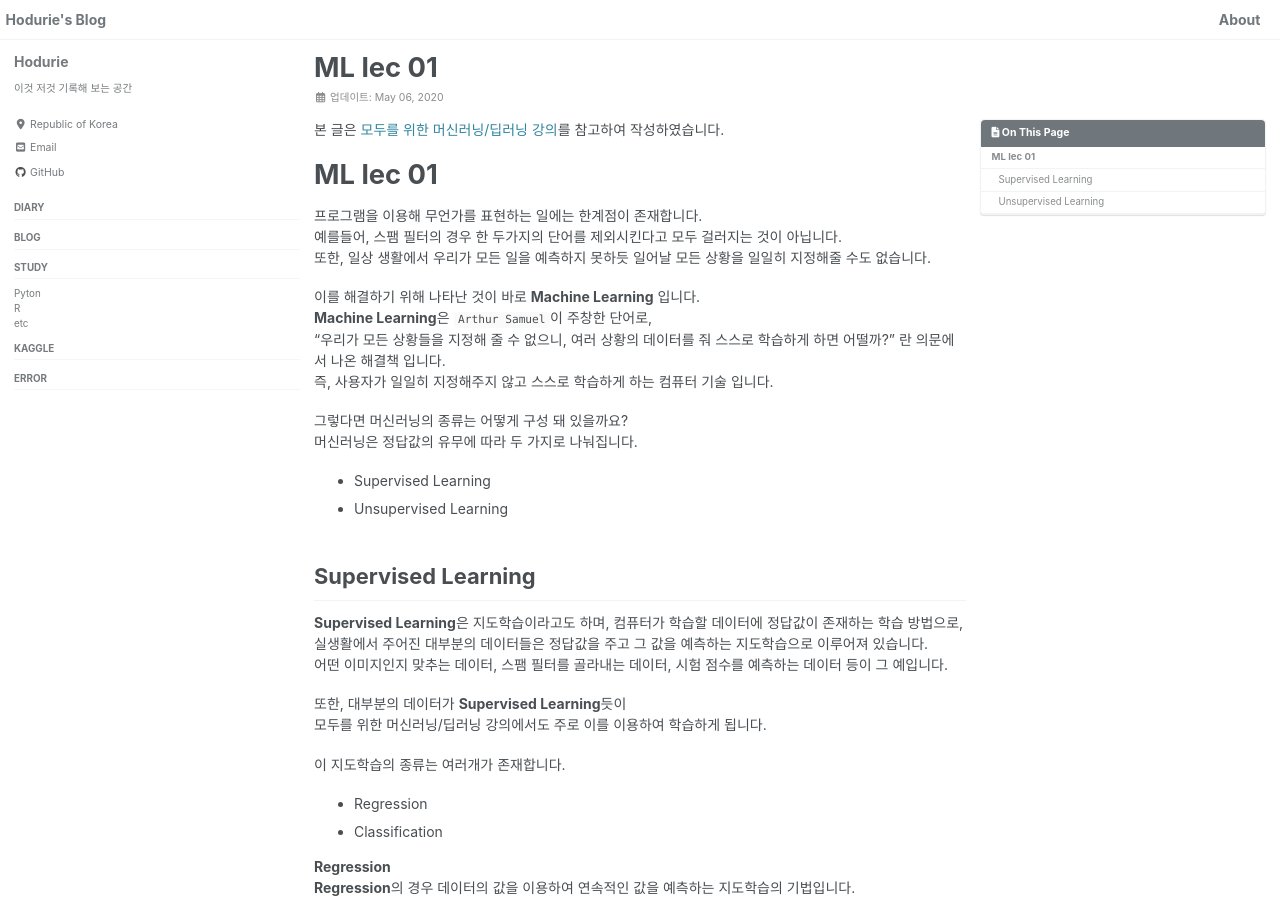
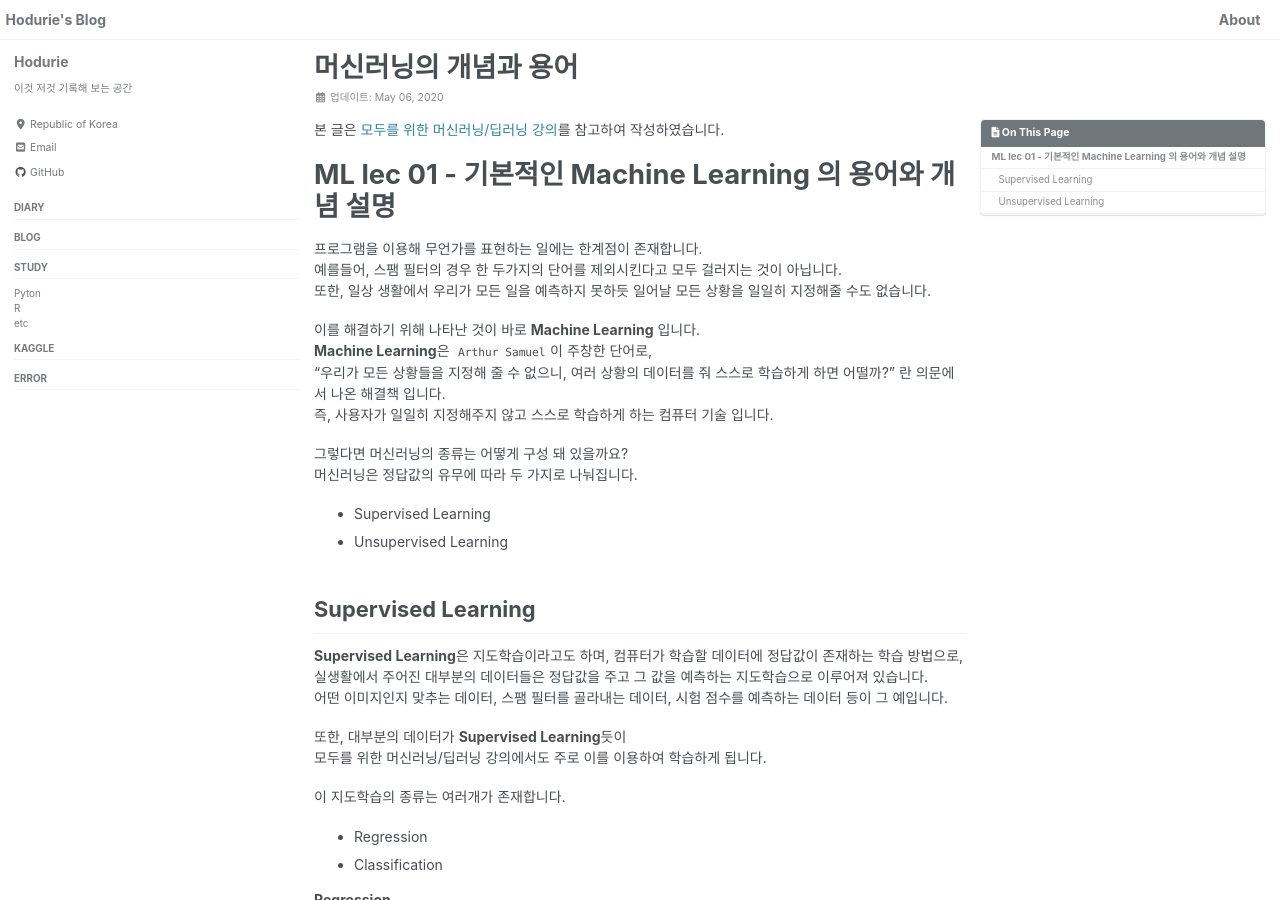
Before and after one commit to hodurie/hodurie.github.io, a Jekyll site: the page built from _posts/2020-05-06-ML-Lec-01.md, in a window 1280 px wide and 900 px high. Built offline with Jekyll 4.4.1, drawn with Linux system fonts in a browser that asks for light colours; nearby versions of some CDN libraries; comment, search, counter and statistics services are not loaded.

Commit message:
[AI] ML lec 01

```diff
--- a/_posts/2020-05-06-ML_Lec01.md
+++ b/_posts/2020-05-06-ML-Lec-01.md
@@ -1,5 +1,5 @@
 ---
-title: "ML lec 01"
+title: "머신러닝의 개념과 용어"
 type: post
 permalink: /study/ai/ML_lec_01
 category:
@@ -12,7 +12,7 @@ siderbar_main: true
 ---
 본 글은 [모두를 위한 머신러닝/딥러닝 강의](https://hunkim.github.io/ml/)를 참고하여 작성하였습니다.
 
-# ML lec 01
+# ML lec 01 - 기본적인 Machine Learning 의 용어와 개념 설명
 프로그램을 이용해 무언가를 표현하는 일에는 한계점이 존재합니다.
 예를들어, 스팸 필터의 경우 한 두가지의 단어를 제외시킨다고 모두 걸러지는 것이 아닙니다.
 또한, 일상 생활에서 우리가 모든 일을 예측하지 못하듯 일어날 모든 상황을 일일히 지정해줄 수도 없습니다.
```
